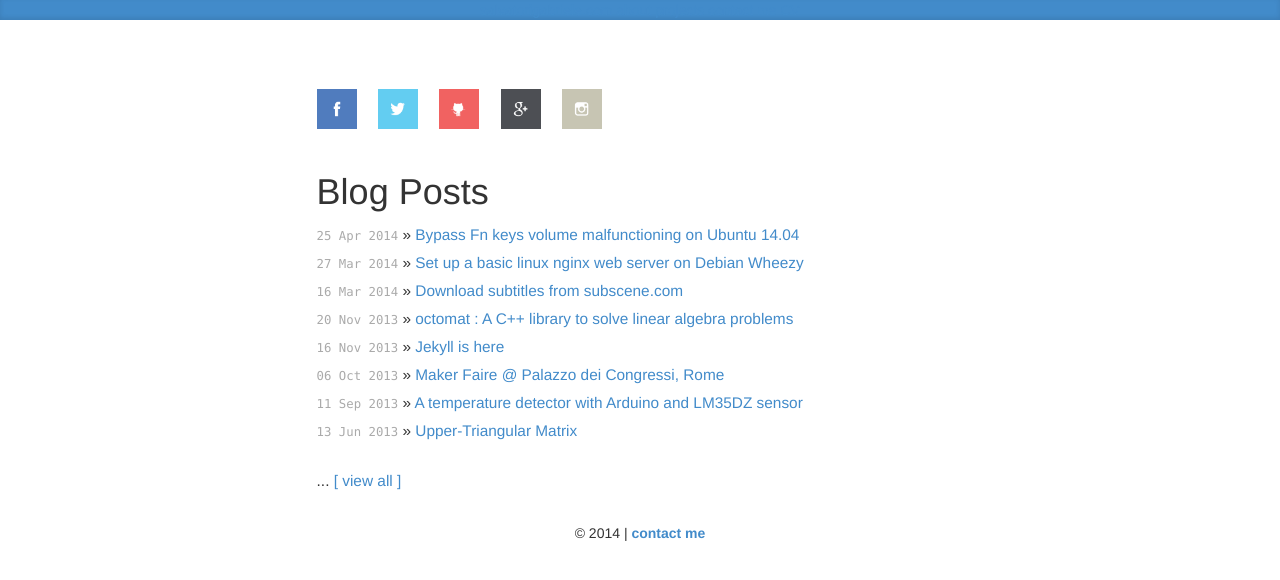
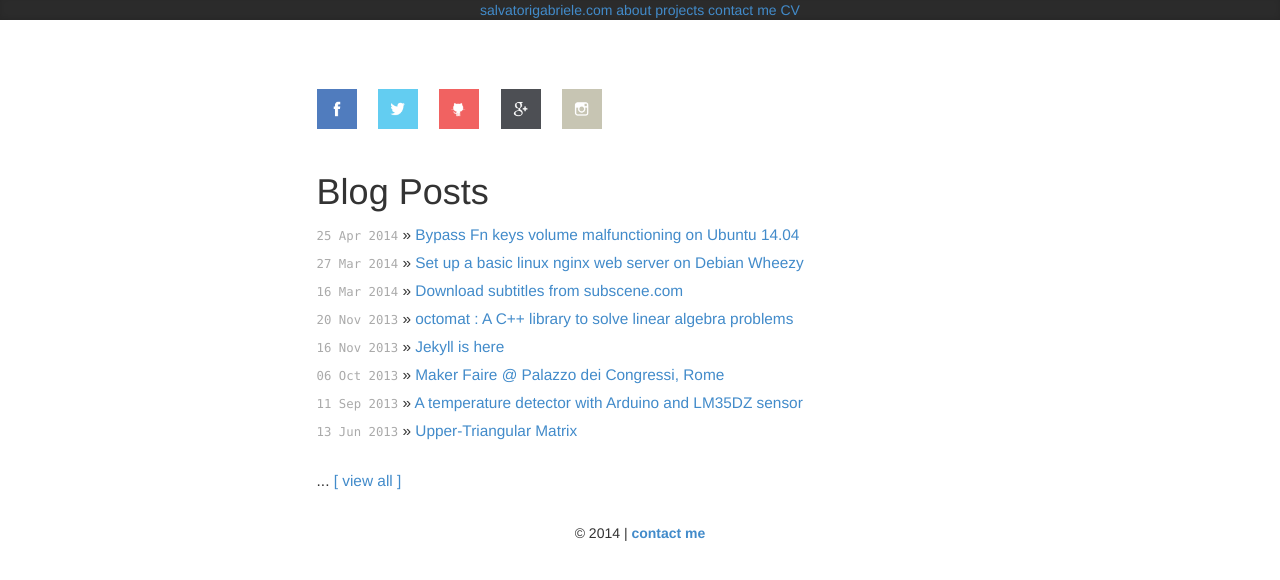
Before and after one commit to gsalvatori/salvatorigabriele.com, a Jekyll site: the page built from index.html, in a window 1280 px wide. Shown: the top 580 px of the page. Built offline with Jekyll 4.4.1, drawn with Linux system fonts in a browser that asks for light colours; Markdown is read by kramdown in place of the engine named in the settings.

Commit message:
Update blog.css

```diff
--- a/css/blog.css
+++ b/css/blog.css
@@ -36,7 +36,7 @@ h6, .h6 {
  */
 
 .blog-masthead {
-  background-color: #428bca;
+  background-color: #2B2B2B;
   box-shadow: inset 0 -2px 5px rgba(0,0,0,.1);
 }
 
```
